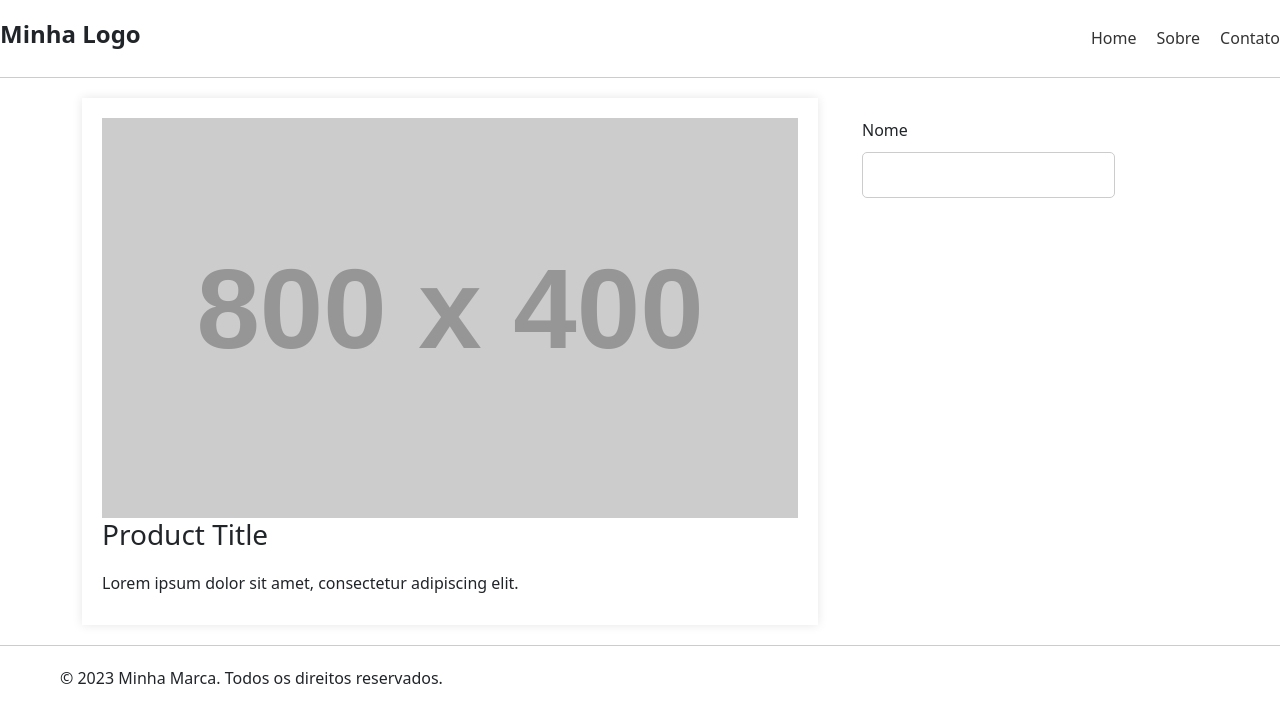
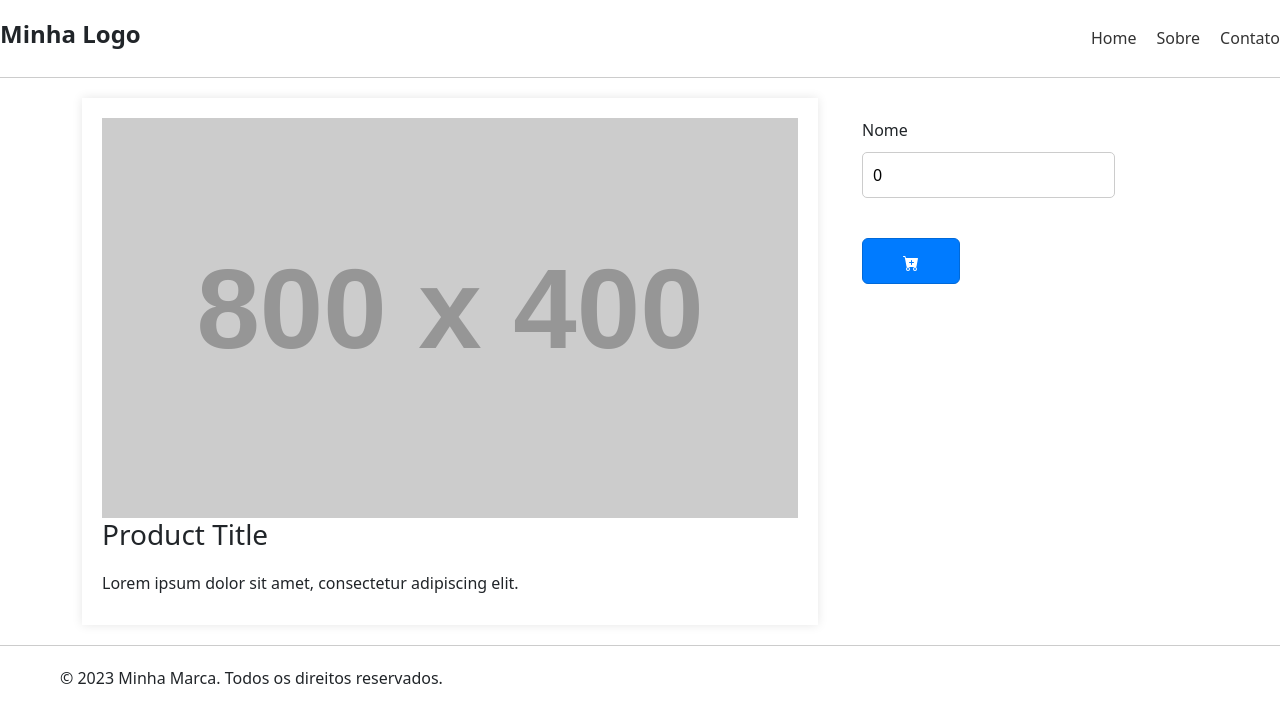
Before and after one commit to MardonisAlves/project-mypharma, a React (Create React App) app: page /products/details in a window 1280 px wide. Shown: the top 722 px of the page. Built offline with nearby package versions, Linux system fonts and the light colour scheme.

Commit message:
add botton

```diff
--- a/package.json
+++ b/package.json
@@ -14,6 +14,7 @@
     "react": "^18.2.0",
     "react-bootstrap": "^2.7.2",
     "react-dom": "^18.2.0",
+    "react-icons": "^4.8.0",
     "react-router-dom": "^6.9.0",
     "react-scripts": "5.0.1",
     "styled-components": "^5.3.9",
--- /dev/null
+++ b/src/components/button/button.tsx
@@ -0,0 +1,12 @@
+import { Button } from "react-bootstrap";
+import styled from "styled-components";
+
+const StyledButton = styled(Button)`
+    color: #fff;
+    background-color: #007bff;
+    padding: 10px 40px 10px 40px;
+    margin-left:20px;
+    border-color: #0069d9;
+`
+
+export default StyledButton
--- a/src/components/cards/card.details.tsx
+++ b/src/components/cards/card.details.tsx
@@ -1,8 +1,9 @@
 import { useState } from 'react';
 import { Col, Container, Row } from 'react-bootstrap';
 import styled from 'styled-components';
+import StyledButton from '../button/button';
 import Input from '../form/input';
-
+import { BsFillCartPlusFill } from "react-icons/bs";
 
 const Card = styled.div`
   background-color: #fff;
@@ -33,7 +34,7 @@ const CardText = styled.p`
 
 const CardDetails = () => {
 
-    const [name, setName] = useState<string>("")
+    const [name, setName] = useState<string>("0")
 
 
     const handleSetName = (name:string) => {
@@ -47,17 +48,16 @@ const CardDetails = () => {
         <Container>
           <Row>
             <Col md={8} lg={8} sm={12}>
-
                 <Card>
                     <CardImage src="https://via.placeholder.com/800x400" alt="Product" />
                     <CardTitle>Product Title</CardTitle>
                     <CardText>Lorem ipsum dolor sit amet, consectetur adipiscing elit.</CardText>
                 </Card>
-
             </Col>
 
             <Col md={4} lg={4} sm={12}>
               <Input label='Nome' name='nome' type='number' value={name} handleChange={handleSetName}/>
+              <StyledButton ><BsFillCartPlusFill /></StyledButton>
             </Col>
 
           </Row>
--- a/src/components/form/input.tsx
+++ b/src/components/form/input.tsx
@@ -14,7 +14,6 @@ const InputWrapper = styled.div`
   display: block;
   margin-bottom: 20px;
   padding:20px;
-
 `;
 
 
```
Also changed, not shown: 1 other file (tests, documents, lock files or other folders).
